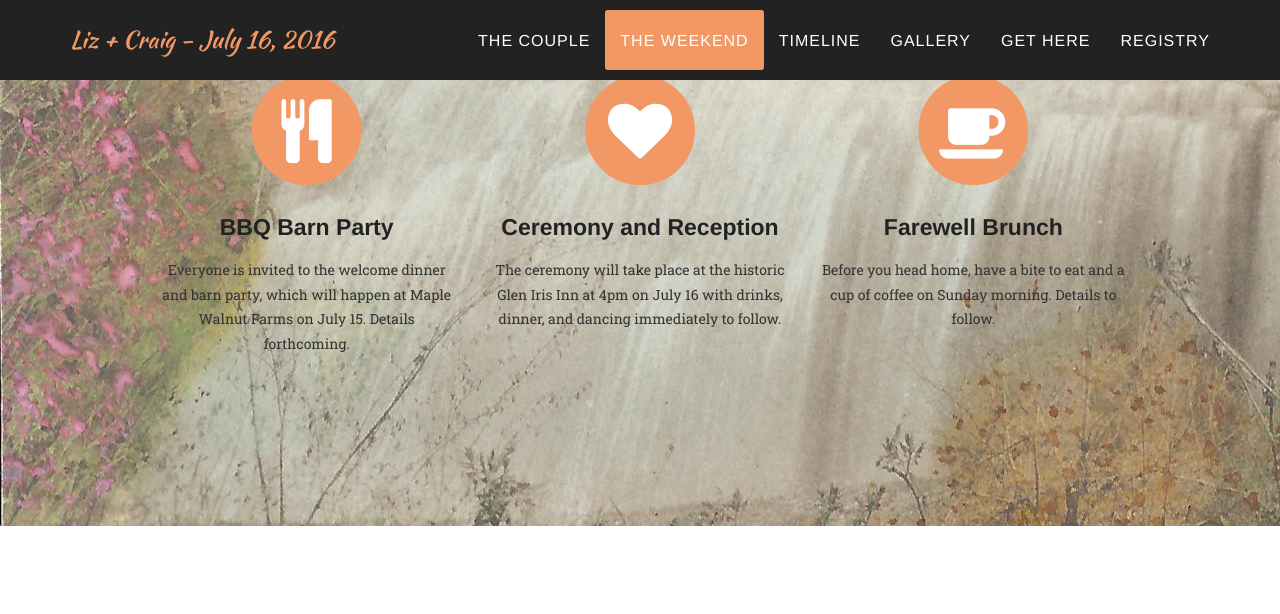
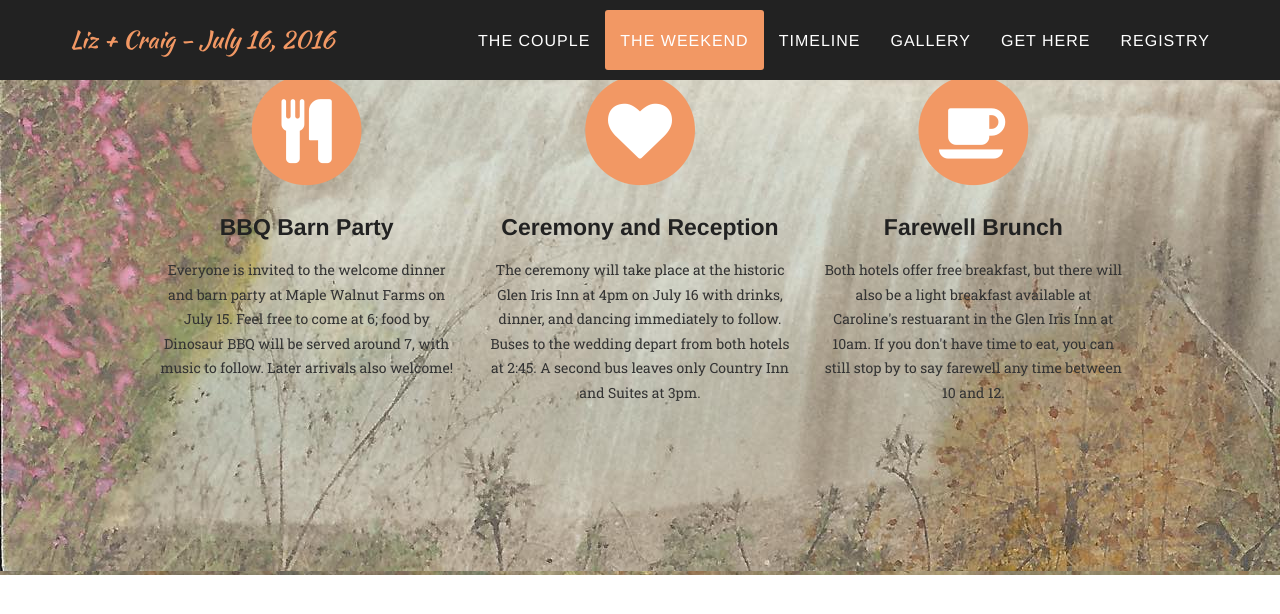
Before and after one commit to craigeley/agency_wedding, a Jekyll site: the page built from index.html, in a window 1280 px wide and 900 px high, scrolled down 1926 px, cut to the strip 0-743 px from the top of the window. Shown: the top 614 px of the strip. Built offline with Jekyll 4.4.1, drawn with Linux system fonts in a browser that asks for light colours; some web fonts are replaced.

Commit message:
weekend details added

```diff
--- a/_includes/wedding.html
+++ b/_includes/wedding.html
@@ -14,7 +14,7 @@
                         <i class="fa fa-cutlery fa-stack-1x fa-inverse"></i>
                     </span>
                     <h4 class="service-heading">BBQ Barn Party</h4>
-                    <p>Everyone is invited to the welcome dinner and barn party, which will happen at Maple Walnut Farms on July 15. Details forthcoming.</p>
+                    <p>Everyone is invited to the welcome dinner and barn party at Maple Walnut Farms on July 15. Feel free to come at 6; food by Dinosaur BBQ will be served around 7, with music to follow. Later arrivals also welcome!</p>
                 </div>
                 <div class="col-md-4">
                     <span class="fa-stack fa-4x">
@@ -22,7 +22,7 @@
                         <i class="fa fa-heart fa-stack-1x fa-inverse"></i>
                     </span>
                     <h4 class="service-heading">Ceremony and Reception</h4>
-                    <p>The ceremony will take place at the historic Glen Iris Inn at 4pm on July 16 with drinks, dinner, and dancing immediately to follow.</p>
+                    <p>The ceremony will take place at the historic Glen Iris Inn at 4pm on July 16 with drinks, dinner, and dancing immediately to follow. Buses to the wedding depart from both hotels at 2:45. A second bus leaves only Country Inn and Suites at 3pm.</p>
                 </div>
                 <div class="col-md-4">
                     <span class="fa-stack fa-4x">
@@ -30,7 +30,7 @@
                         <i class="fa fa-coffee fa-stack-1x fa-inverse"></i>
                     </span>
                     <h4 class="service-heading">Farewell Brunch</h4>
-                    <p>Before you head home, have a bite to eat and a cup of coffee on Sunday morning. Details to follow.</p>
+                    <p>Both hotels offer free breakfast, but there will also be a light breakfast available at Caroline's restuarant in the Glen Iris Inn at 10am. If you don't have time to eat, you can still stop by to say farewell any time between 10 and 12.</p>
                 </div>
             </div>
         </div>
```
Also changed, not shown: Gemfile.lock.
